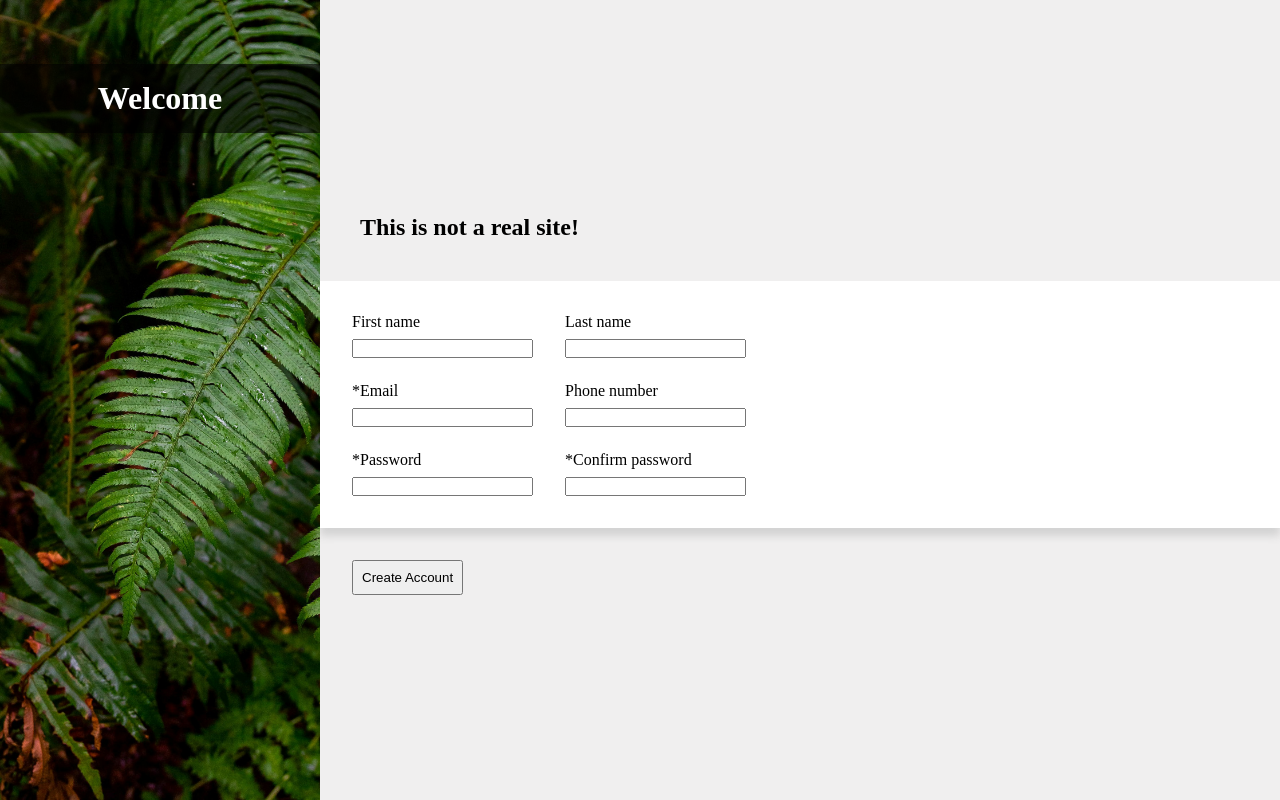
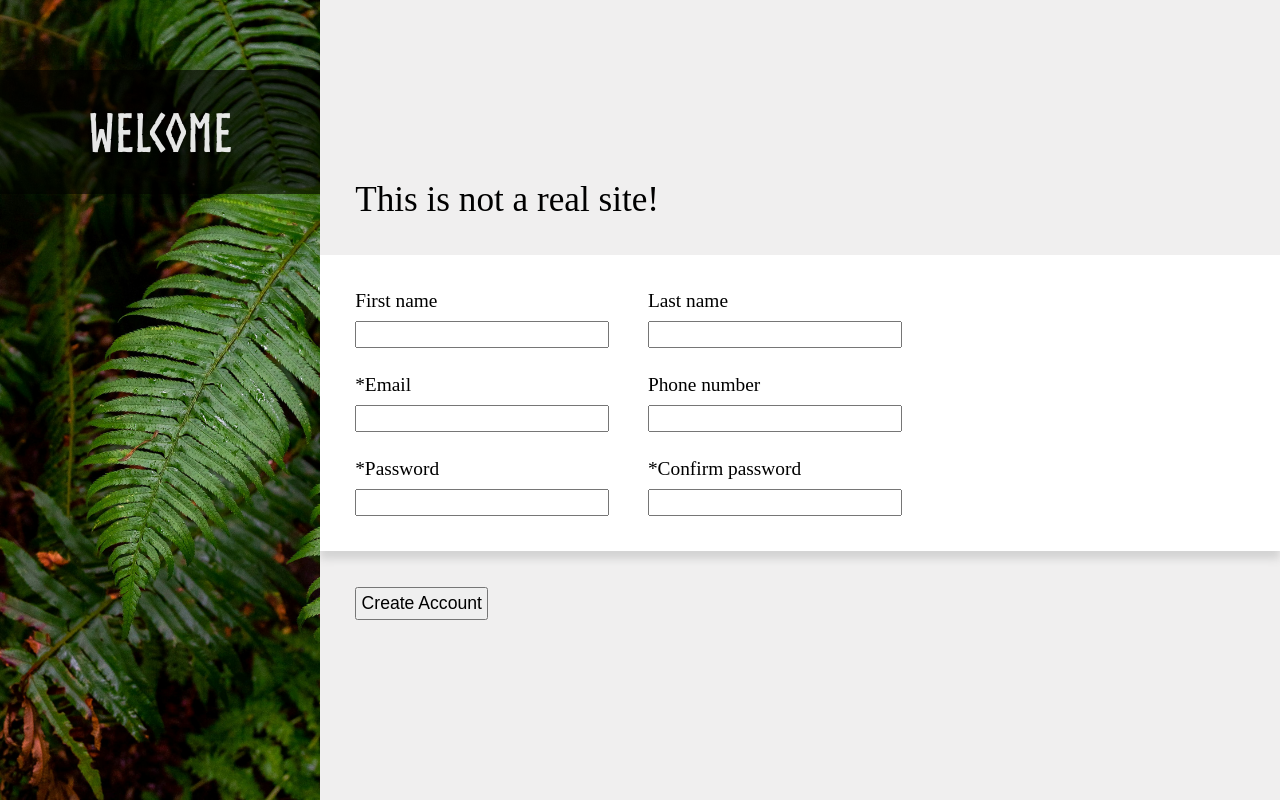
Before and after one commit to lennking/Signup-Form, a plain HTML site: page index.html in a window 1280 px wide. Drawn offline with Linux system fonts and the light colour scheme.

Commit message:
Set image text's font

```diff
--- a/index.html
+++ b/index.html
@@ -11,7 +11,7 @@
         <div class="image-text">Welcome</div>
     </div>
     <div class="content-container">
-        <h2>This is not a real site!</h2>
+        <div class="welcome">This is not a real site!</div>
         <form action="">
             <div class="form-row">
                 <div class="form-group">
--- a/styles.css
+++ b/styles.css
@@ -1,7 +1,13 @@
+@font-face {
+    font-family: Norse-Bold;
+    src: url(Norse-Bold.otf);
+}
+
 * {
     margin: 0;
     padding: 0;
     box-sizing: border-box;
+    font-size: 1.1rem;
 }
 
 body {
@@ -20,18 +26,20 @@ body {
     justify-content: center;
     align-items: center;
     color: white;
-
 }
 
 .image-text {
+    font-family: Norse-Bold, arial;
+    color: rgba(255, 255, 255, 0.9);
     width: 100%;
     position: absolute;
     top: 4rem;
-    font-size: 2rem;
+    font-size: 3rem;
+    overflow: hidden;
     text-align: center;
     font-weight: bold;
     background-color: rgba(0, 0, 0, 0.6);
-    padding: 1rem;
+    padding: 2rem;
 }
 
 
@@ -40,9 +48,14 @@ body {
     align-content: center;
 }
 
-h2, button {
+.welcome, button {
     margin: 2rem;
-    padding: .5rem;
+    font-size: 2rem;
+}
+button {
+    margin: 2   rem;
+    font-size: 1rem;
+    padding: .25rem;
 }
 label{
     margin-bottom: .5rem;
```
